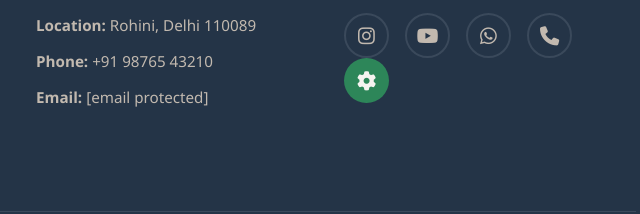
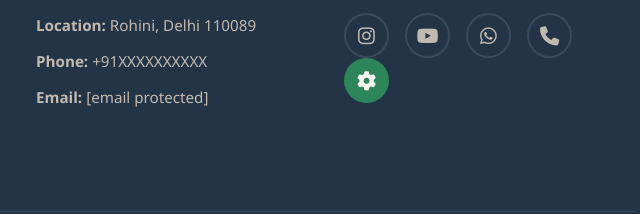
Before and after one commit to Garvsikka/sumitdang-coaching-website, a plain HTML site: page index.html in a window 1280 px wide. Shown: the part 5337-5551 px from the top of the page, 620-1260 px from the left. Drawn offline with Linux system fonts and the light colour scheme.

Commit message:
Update phone number in contact information

```diff
--- a/index.html
+++ b/index.html
@@ -317,7 +317,7 @@
             <div class="footer-column">
                 <h4>Contact Information</h4>
                 <p><strong>Location:</strong> Rohini, Delhi 110089</p>
-                <p><strong>Phone:</strong> <a href="tel:+919876543210">+91 98765 43210</a></p>
+                <p><strong>Phone:</strong> <a href="tel:+91XXXXXXXXXX">+91XXXXXXXXXX</a></p>
                 <p><strong>Email:</strong> <a href="/cdn-cgi/l/email-protection#86efe8e0e9c6e7ece7ffe2e7e8e1e5eae7f5f5e3f5a8e5e9eb"><span class="__cf_email__" data-cfemail="4a23242c250a2b202b332e2b242d29262b39392f3964292527">[email&#160;protected]</span></a></p>
             </div>
             <div class="footer-column">
```
